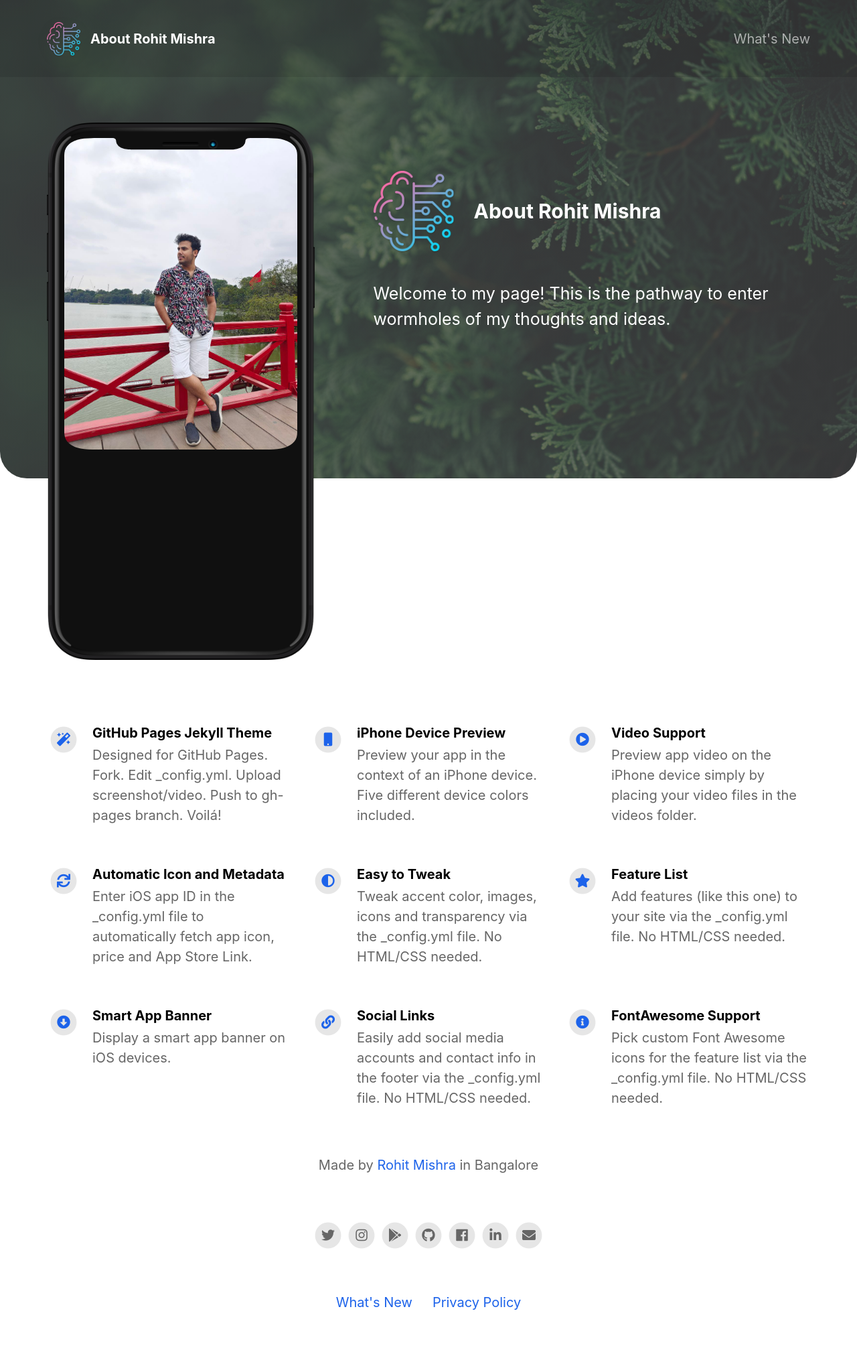
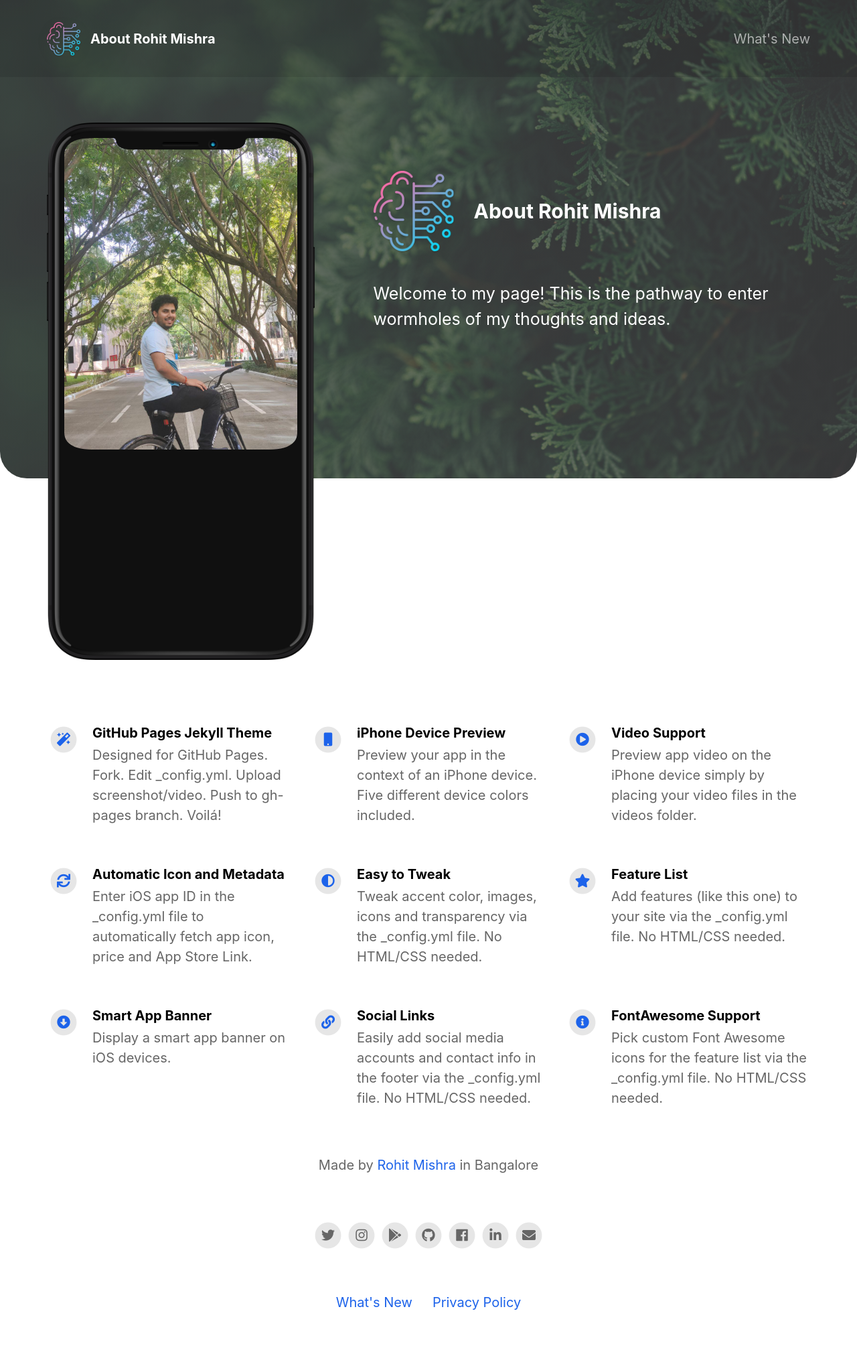
Before and after one commit to rohimsh/rohimsh.github.io, a Jekyll site: the page built from index.html, in a window 1280 px wide. Shown: the whole page at 67% size. Built offline with Jekyll 4.4.1, drawn with Linux system fonts in a browser that asks for light colours; nearby versions of some CDN libraries.

Commit message:
Added two images

```diff
--- a/_includes/screencontent.html
+++ b/_includes/screencontent.html
@@ -4,8 +4,8 @@
     {% if file.path contains 'assets/screenshot/' %}
         <script>
             $(function() {
-                $(".iphoneScreen").attr('src', '{{ site.github.baseurl }}{{ file.path }}');
-                $(".iphoneScreen").removeClass("hidden");
+                $(".profileScreen").attr('src', '{{ site.github.baseurl }}{{ file.path }}');
+                $(".profileScreen").removeClass("hidden");
                 console.log("{{ file.path }}");
             });
         </script>
@@ -13,7 +13,7 @@
         {% unless file.path contains 'assets/videos/Place-video-files-here.txt' %}
             <script>
                 $(function() {
-                    $(".iphoneScreen").addClass("hidden");
+                    $(".profileScreen").addClass("hidden");
                     console.log("remove screenshot");
                 });
             </script>
--- a/_layouts/default.html
+++ b/_layouts/default.html
@@ -8,7 +8,7 @@
             <div class="headerBackground">
                 <div class="container">
                     {% include header.html %}
-                    <div class="iphonePreview">
+                    <div class="profilePreview">
 
                         <svg version="1.1" xmlns="http://www.w3.org/2000/svg" xmlns:xlink="http://www.w3.org/1999/xlink" viewBox="0 0 0 0" style="position: absolute;">
                             <clipPath id="screenMask" clipPathUnits="objectBoundingBox" transform="scale(0.00257, 0.00119)">
@@ -21,7 +21,7 @@
                             </video>
                         </div>
 
-                        <img class="iphoneScreen hidden" src="" alt="">
+                        <img class="profileScreen hidden" src="" alt="">
 
                         {% include screencontent.html %}
 
--- a/_sass/layout.scss
+++ b/_sass/layout.scss
@@ -376,9 +376,9 @@ nav > ul li a:active {
 
 
 
-// iPhone Device Preview
+// profile Device Preview
 
-.iphonePreview {
+.profilePreview {
 	grid-area: p;
 	background-image: url($device-color);
 	background-size: 400px auto;
@@ -386,7 +386,7 @@ nav > ul li a:active {
 	margin-top: 68px;
 }
 
-.iphoneScreen {
+.profileScreen {
 	width: 349px;
 	-webkit-clip-path: url(#screenMask);
 	clip-path: url(#screenMask);
@@ -410,11 +410,11 @@ nav > ul li a:active {
 
 @media only screen and (max-width: 1070px) {
 
-	.iphonePreview {
+	.profilePreview {
 		background-size: 370px auto;
 	}
 
-	.iphoneScreen {
+	.profileScreen {
 		width: 322px;
 		margin-left: 24px;
 		margin-top: 22px;
@@ -436,7 +436,7 @@ nav > ul li a:active {
 
 @media only screen and (max-width: 992px) {
 
-	.iphonePreview {
+	.profilePreview {
 		display: flex;
 		background-size: 260px auto;
 		background-position: center 0;
@@ -445,7 +445,7 @@ nav > ul li a:active {
 		padding-bottom: 75px;
 	}
 
-	.iphoneScreen {
+	.profileScreen {
 		width: 226px;
 		height: 488px;
 		-webkit-clip-path: url(#screenMask);
```
Also changed, not shown: assets/screenshot/profile_1.jpg (renamed from assets/screenshot/profile.jpg), assets/screenshot/profile_2.jpg (added).
